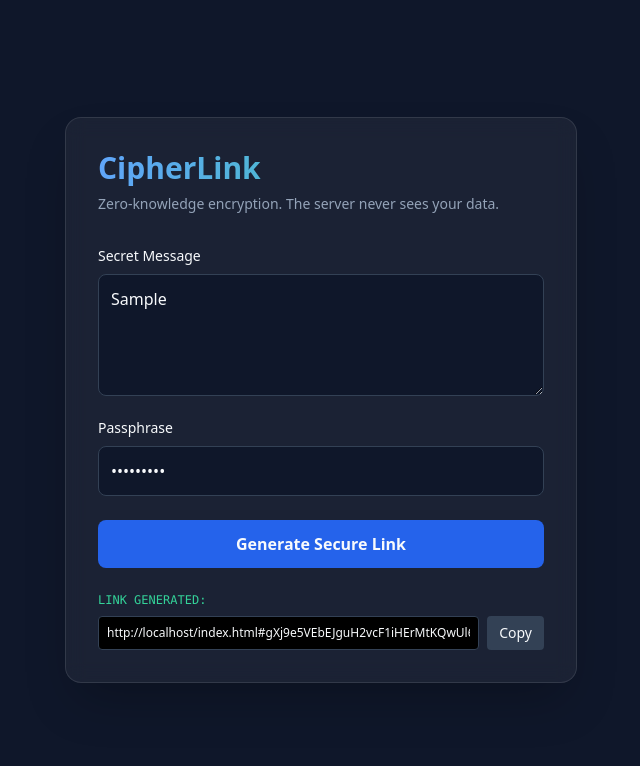
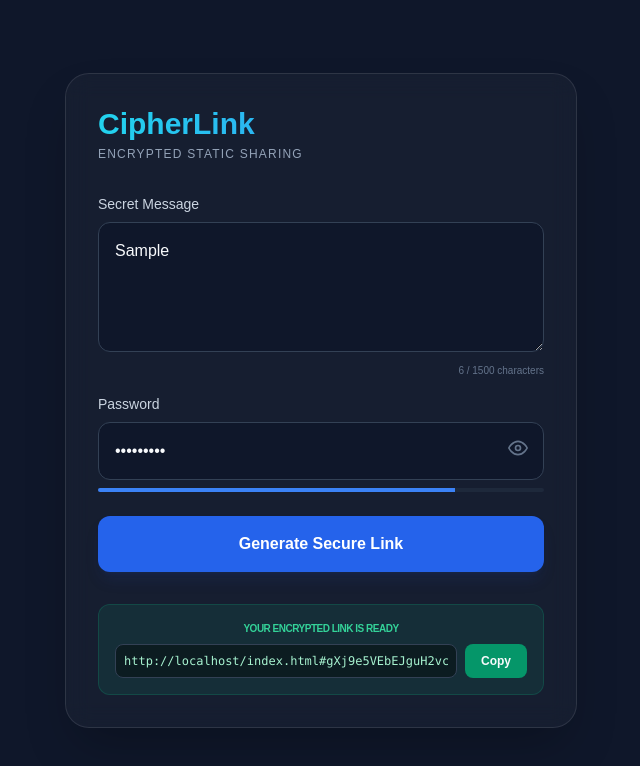
Before and after one commit to Block-Placer/cipherlink, a plain HTML site: page index.html in a window 1280 px wide. Both pictures are taken after typing "Sample", "Sample123" into the empty fields and a click on the button "Generate Secure Link". Shown: the whole page, without its empty margins (319-959 px from the left). Drawn offline with nearby package versions, Linux system fonts and the light colour scheme.

Commit message:
Update index.html

```diff
--- a/index.html
+++ b/index.html
@@ -6,42 +6,82 @@
     <title>CipherLink | Static Secure Sharing</title>
     <script src="https://cdn.tailwindcss.com"></script>
     <style>
-        .glass { background: rgba(255, 255, 255, 0.05); backdrop-filter: blur(10px); border: 1px solid rgba(255,255,255,0.1); }
-        body { background: #0f172a; color: #f8fafc; }
+        .glass { background: rgba(255, 255, 255, 0.03); backdrop-filter: blur(12px); border: 1px solid rgba(255,255,255,0.1); }
+        body { background: #0f172a; color: #f8fafc; font-family: sans-serif; }
     </style>
 </head>
-<body class="min-h-screen flex items-center justify-center p-6">
-    <div id="app" class="w-full max-w-lg glass p-8 rounded-2xl shadow-2xl">
-        <h1 class="text-3xl font-bold mb-2 bg-gradient-to-r from-blue-400 to-emerald-400 bg-clip-text text-transparent">CipherLink</h1>
-        <p class="text-slate-400 mb-8 text-sm">Zero-knowledge encryption. The server never sees your data.</p>
+<body class="min-h-screen flex items-center justify-center p-4">
+    <div id="app" class="w-full max-w-lg glass p-8 rounded-3xl shadow-2xl">
+        <header class="mb-8">
+            <h1 class="text-3xl font-black bg-gradient-to-r from-cyan-400 to-blue-500 bg-clip-text text-transparent">CipherLink</h1>
+            <p class="text-slate-400 text-xs tracking-widest uppercase mt-1">Encrypted Static Sharing</p>
+        </header>
 
         <div id="create-mode">
-            <label class="block mb-2 text-sm font-medium">Secret Message</label>
-            <textarea id="msg" rows="4" class="w-full bg-slate-900 border border-slate-700 rounded-lg p-3 mb-4 focus:ring-2 focus:ring-blue-500 outline-none" placeholder="Enter your secret here..."></textarea>
+            <div class="mb-4">
+                <label class="block mb-2 text-sm font-medium text-slate-300">Secret Message</label>
+                <textarea id="msg" rows="4" maxlength="1500" oninput="updateCharCount(this)"
+                    class="w-full bg-slate-900 border border-slate-700 rounded-xl p-4 mb-1 focus:ring-2 focus:ring-blue-500 outline-none transition-all placeholder:text-slate-600"
+                    placeholder="Type your sensitive data here..."></textarea>
+                <p id="char-count" class="text-[10px] text-slate-500 text-right">0 / 1500 characters</p>
+            </div>
 
-            <label class="block mb-2 text-sm font-medium">Passphrase</label>
-            <input type="password" id="pass" class="w-full bg-slate-900 border border-slate-700 rounded-lg p-3 mb-6 focus:ring-2 focus:ring-blue-500 outline-none" placeholder="Set a strong password">
+            <div class="mb-6">
+                <label class="block mb-2 text-sm font-medium text-slate-300">Password</label>
+                <div class="relative">
+                    <input type="password" id="pass" oninput="checkStrength(this.value)"
+                        class="w-full bg-slate-900 border border-slate-700 rounded-xl p-4 pr-12 focus:ring-2 focus:ring-blue-500 outline-none transition-all"
+                        placeholder="Choose a strong password">
+                    <button type="button" onclick="togglePass('pass', 'eye-icon-create')" class="absolute right-4 top-4 text-slate-500 hover:text-white">
+                        <svg id="eye-icon-create" xmlns="http://www.w3.org/2000/svg" width="20" height="20" viewBox="0 0 24 24" fill="none" stroke="currentColor" stroke-width="2" stroke-linecap="round" stroke-linejoin="round"><path d="M1 12s4-8 11-8 11 8 11 8-4 8-11 8-11-8-11-8z"></path><circle cx="12" cy="12" r="3"></circle></svg>
+                    </button>
+                </div>
+                <div class="w-full h-1 bg-slate-800 rounded-full mt-2 overflow-hidden">
+                    <div id="strength-bar" class="h-full w-0 transition-all duration-500"></div>
+                </div>
+            </div>
 
-            <button onclick="handleEncrypt()" class="w-full bg-blue-600 hover:bg-blue-500 transition-colors font-bold py-3 rounded-lg">Generate Secure Link</button>
+            <button onclick="handleEncrypt()" class="w-full bg-blue-600 hover:bg-blue-500 text-white font-bold py-4 rounded-xl shadow-lg shadow-blue-900/20 transition-all active:scale-[0.98]">
+                Generate Secure Link
+            </button>
 
-            <div id="result-area" class="mt-6 hidden">
-                <p class="text-xs text-emerald-400 mb-2 font-mono">LINK GENERATED:</p>
-                <div class="flex gap-2">
-                    <input type="text" id="share-url" readonly class="flex-1 bg-black p-2 text-xs rounded border border-slate-700">
-                    <button onclick="copyLink()" class="bg-slate-700 px-3 rounded text-sm">Copy</button>
+            <div id="result-area" class="mt-8 hidden animate-fade-in">
+                <div class="p-4 bg-emerald-500/10 border border-emerald-500/20 rounded-xl">
+                    <p class="text-[10px] text-emerald-400 font-bold tracking-tighter mb-2 uppercase text-center">Your Encrypted Link is Ready</p>
+                    <div class="flex gap-2">
+                        <input type="text" id="share-url" readonly class="flex-1 bg-black/40 p-2 text-xs rounded-lg border border-slate-700 font-mono text-emerald-200">
+                        <button onclick="copyLink()" class="bg-emerald-600 hover:bg-emerald-500 px-4 rounded-lg text-xs font-bold transition-colors">Copy</button>
+                    </div>
                 </div>
             </div>
         </div>
 
         <div id="decrypt-mode" class="hidden">
-            <p class="mb-4 text-emerald-400 font-medium italic">You received an encrypted message.</p>
-            <label class="block mb-2 text-sm font-medium">Enter Passphrase</label>
-            <input type="password" id="decrypt-pass" class="w-full bg-slate-900 border border-slate-700 rounded-lg p-3 mb-4 focus:ring-2 focus:ring-emerald-500 outline-none">
-            <button onclick="handleDecrypt()" class="w-full bg-emerald-600 hover:bg-emerald-500 font-bold py-3 rounded-lg">Unlock Message</button>
+            <div class="text-center mb-8">
+                <div class="inline-flex items-center justify-center w-16 h-16 bg-emerald-500/10 rounded-full mb-4">
+                    <svg xmlns="http://www.w3.org/2000/svg" class="text-emerald-500" width="32" height="32" viewBox="0 0 24 24" fill="none" stroke="currentColor" stroke-width="2"><rect x="3" y="11" width="18" height="11" rx="2" ry="2"></rect><path d="M7 11V7a5 5 0 0 1 10 0v4"></path></svg>
+                </div>
+                <h2 class="text-xl font-bold">Secure Message Received</h2>
+                <p class="text-slate-400 text-sm">Enter the password to unlock the contents.</p>
+            </div>
 
-            <div id="secret-output" class="mt-6 hidden">
-                <label class="block mb-2 text-xs text-slate-500 uppercase">Decrypted Secret:</label>
-                <div id="decrypted-text" class="p-4 bg-slate-800 rounded-lg border border-emerald-500/30 whitespace-pre-wrap"></div>
+            <div class="relative mb-6">
+                <input type="password" id="decrypt-pass" class="w-full bg-slate-900 border border-slate-700 rounded-xl p-4 pr-12 focus:ring-2 focus:ring-emerald-500 outline-none" placeholder="Enter password">
+                <button type="button" onclick="togglePass('decrypt-pass', 'eye-icon-decrypt')" class="absolute right-4 top-4 text-slate-500 hover:text-white">
+                    <svg id="eye-icon-decrypt" xmlns="http://www.w3.org/2000/svg" width="20" height="20" viewBox="0 0 24 24" fill="none" stroke="currentColor" stroke-width="2" stroke-linecap="round" stroke-linejoin="round"><path d="M1 12s4-8 11-8 11 8 11 8-4 8-11 8-11-8-11-8z"></path><circle cx="12" cy="12" r="3"></circle></svg>
+                </button>
+            </div>
+
+            <button onclick="handleDecrypt()" class="w-full bg-emerald-600 hover:bg-emerald-500 text-white font-bold py-4 rounded-xl transition-all active:scale-[0.98]">
+                Unlock Message
+            </button>
+
+            <div id="secret-output" class="mt-8 hidden">
+                <div class="flex items-center justify-between mb-2">
+                    <label class="text-[10px] text-slate-500 uppercase font-bold tracking-widest">Secret Contents</label>
+                    <button onclick="location.href=location.pathname" class="text-[10px] text-red-400 hover:underline">Destroy View</button>
+                </div>
+                <div id="decrypted-text" class="p-5 bg-slate-800/50 rounded-2xl border border-emerald-500/30 whitespace-pre-wrap text-emerald-50 font-mono text-sm leading-relaxed"></div>
             </div>
         </div>
     </div>
```
